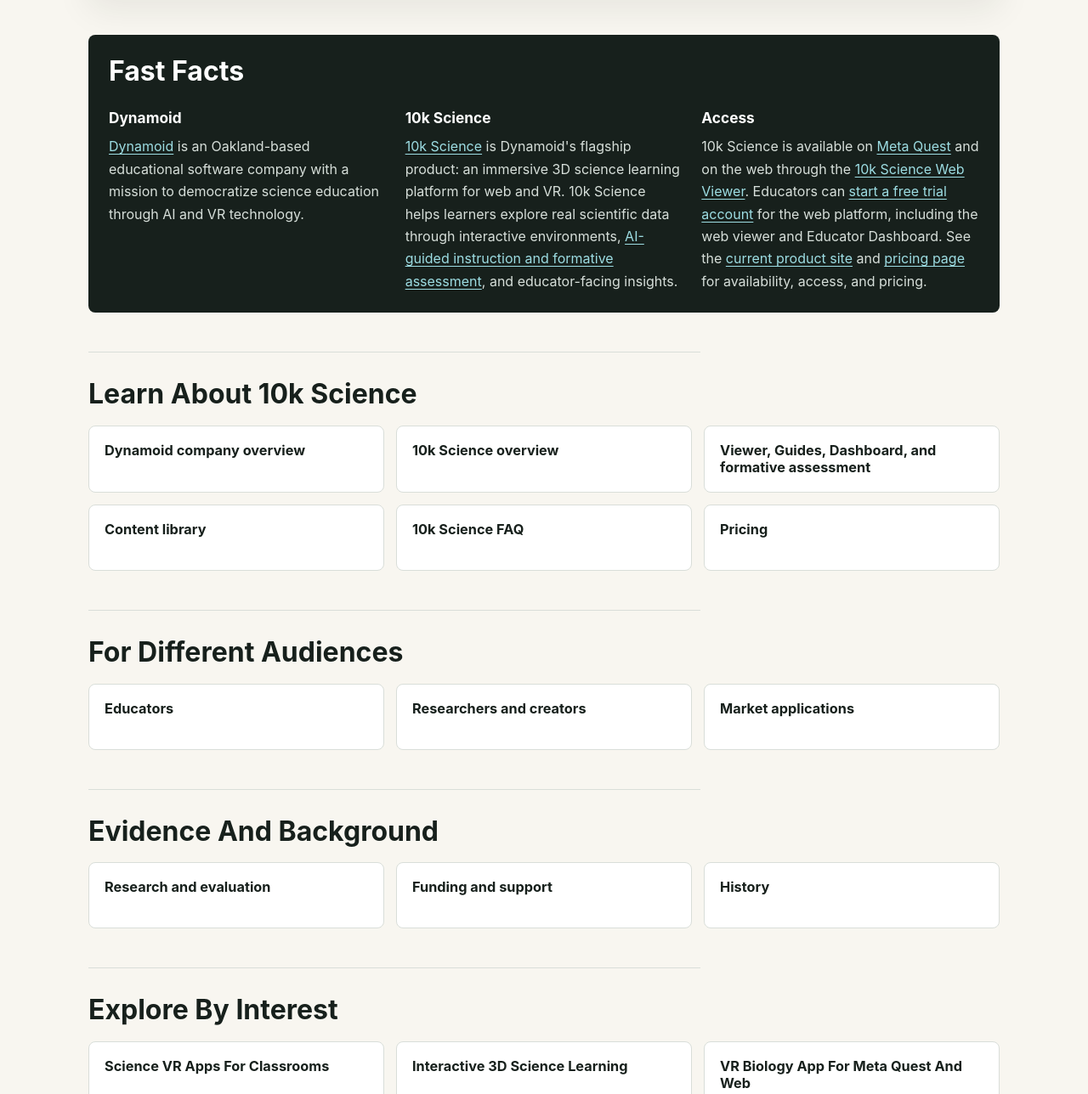
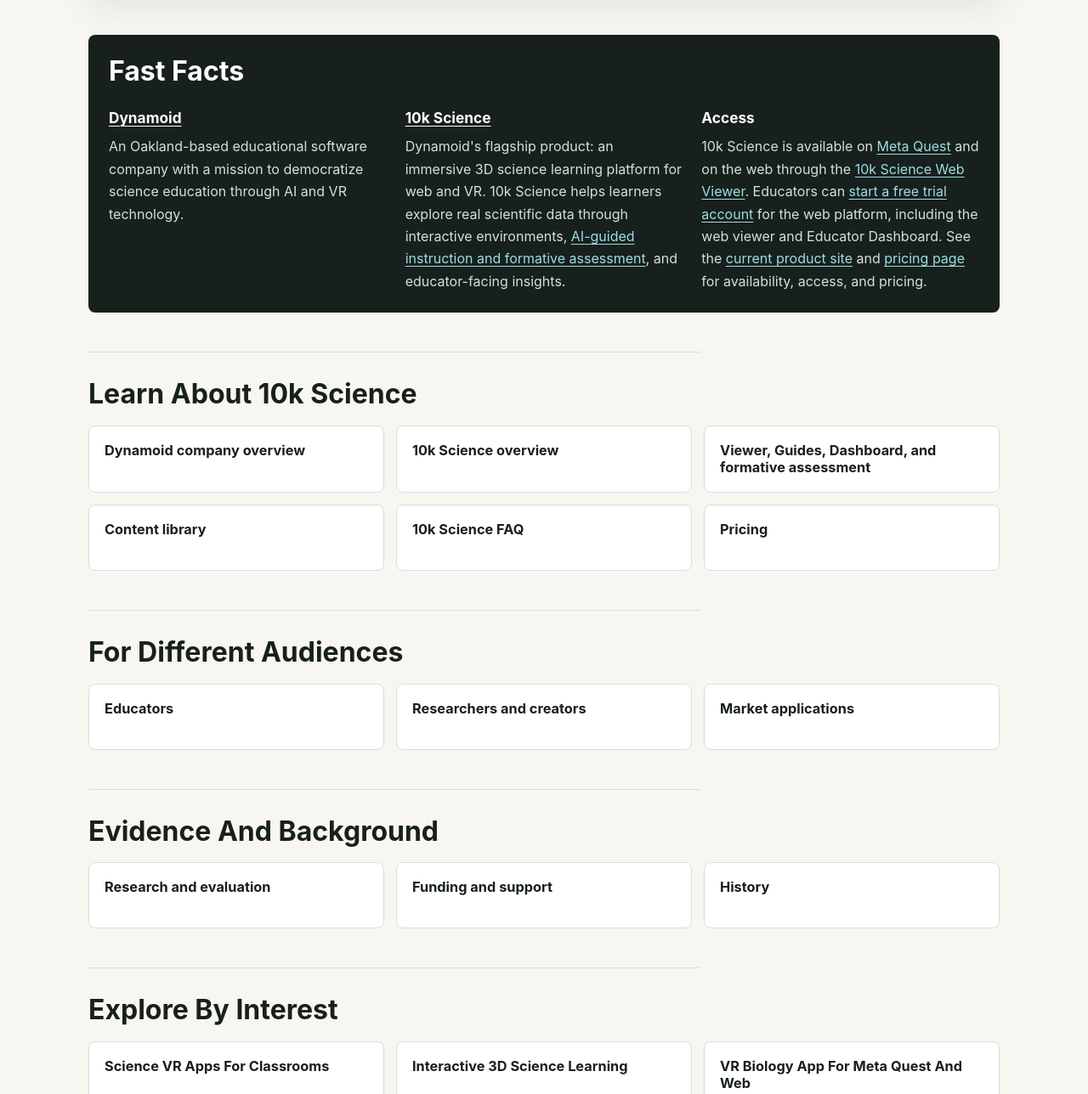
Before and after one commit to 10kScience/10k-knowledge-base, a Jekyll site: the page built from index.md, in a window 1280 px wide and 1400 px high, scrolled down 1212 px, cut to the strip 112-1400 px from the top of the window. Shown: the whole strip at 85% size. Built offline with Jekyll 4.4.1, drawn with Linux system fonts in a browser that asks for light colours.

Commit message:
Polish fast facts cards

```diff
--- a/assets/css/site.css
+++ b/assets/css/site.css
@@ -450,6 +450,10 @@ blockquote {
   margin-bottom: 6px;
 }
 
+.fact-band strong a {
+  color: #ffffff;
+}
+
 .video-embed {
   aspect-ratio: 16 / 9;
   background: #101312;
--- a/index.md
+++ b/index.md
@@ -45,9 +45,9 @@ last_reviewed: 2026-04-28
 <section class="fact-band" aria-labelledby="fast-facts">
   <h2 id="fast-facts">Fast Facts</h2>
 
-  <p><strong>Dynamoid</strong><a href="https://dynamoid.com/">Dynamoid</a> is an Oakland-based educational software company with a mission to democratize science education through AI and VR technology.</p>
+  <p><strong><a href="https://dynamoid.com/">Dynamoid</a></strong>An Oakland-based educational software company with a mission to democratize science education through AI and VR technology.</p>
 
-  <p><strong>10k Science</strong><a href="https://10k.science/">10k Science</a> is Dynamoid's flagship product: an immersive 3D science learning platform for web and VR. 10k Science helps learners explore real scientific data through interactive environments, <a href="https://10k.science/educators">AI-guided instruction and formative assessment</a>, and educator-facing insights.</p>
+  <p><strong><a href="https://10k.science/">10k Science</a></strong>Dynamoid's flagship product: an immersive 3D science learning platform for web and VR. 10k Science helps learners explore real scientific data through interactive environments, <a href="https://10k.science/educators">AI-guided instruction and formative assessment</a>, and educator-facing insights.</p>
 
   <p><strong>Access</strong>10k Science is available on <a href="https://www.meta.com/experiences/5616986801647861/">Meta Quest</a> and on the web through the <a href="https://viewer.10k.science/">10k Science Web Viewer</a>. Educators can <a href="https://dashboard.10k.science/">start a free trial account</a> for the web platform, including the web viewer and Educator Dashboard. See the <a href="https://10k.science/">current product site</a> and <a href="https://10k.science/pricing">pricing page</a> for availability, access, and pricing.</p>
 
```
